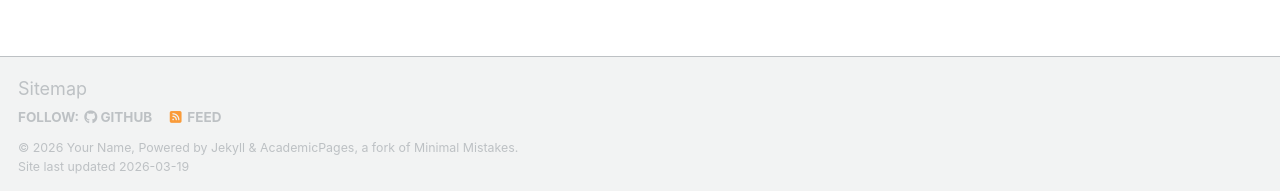
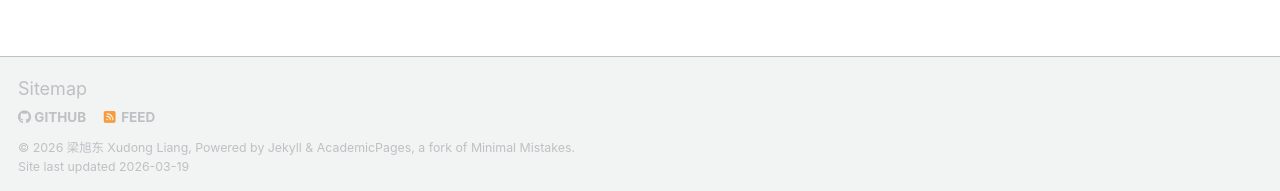
Before and after one commit to liangxd10/xudongliang, a Jekyll site: the page built from _pages/about.md, in a window 1280 px wide and 900 px high, scrolled down 2720 px. Shown: the part 706-897 px from the top of the window. Built offline with Jekyll 4.4.1, drawn with Linux system fonts in a browser that asks for light colours; some web fonts are replaced; a script bundle is joined from its source files by our own code; library files that are not in the unit come from our copies.

Commit message:
made a few minor changes to the _config.yml file

```diff
--- a/_config.yml
+++ b/_config.yml
@@ -7,12 +7,12 @@
 # server process.
 
 # Basic Site Settings
-locale                   : "en-US"
+locale                   : "en-CN"
 site_theme               : "default" # The available themes options are "default", "air", "sunrise", "mint", "dirt" and "contrast"
 title                    : "Xudong Liang / Liang Group"
 title_separator          : "-"
-name                     : &name "Your Name"
-description              : &description "Your Name's academic portfolio"   # Update this with a general description of your site, this is the default if not overridden by a page
+name                     : &name "梁旭东 Xudong Liang"
+description              : &description "梁旭东的学术主页 Xudong Liang's Academic Homepage"   # Update this with a general description of your site, this is the default if not overridden by a page
 url                      : https://liangxd10.github.io # The base hostname & protocol for your site e.g. "https://[your GitHub username].github.io",
                                                            # or if you already have some other page hosted on Github then use "https://[your GitHub username].github.io/[Your Repo Name]"
 baseurl                  : "/xudongliang" # the subpath of your site, e.g. "/blog"
```
